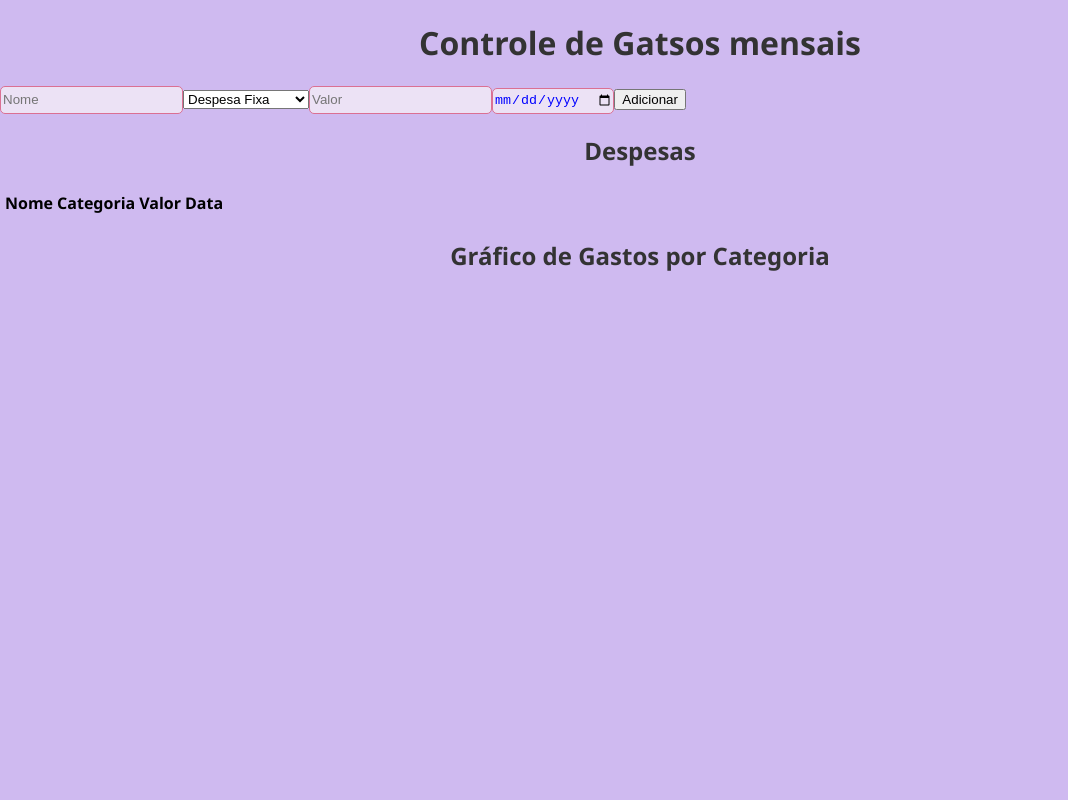
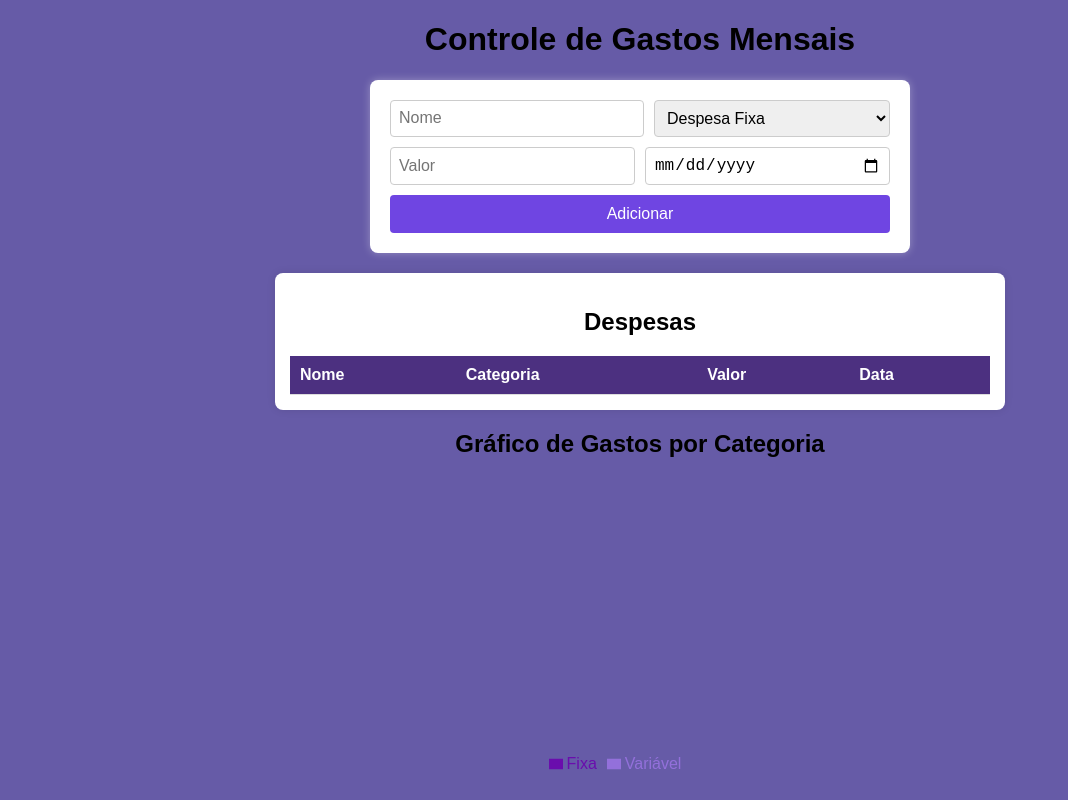
Before and after one commit to marianalmeid/projeto_dw2, a React (Create React App) app in the folder controle-mensal/: page / in a window 1280 px wide. Shown: the whole page, without its empty margins (0-1068 px from the left). Built offline with nearby package versions, Linux system fonts and the light colour scheme.

Commit message:
css-salvar

```diff
--- a/controle-mensal/src/App.css
+++ b/controle-mensal/src/App.css
@@ -1,35 +1,85 @@
+
 body {
-  font-family: 'Segoe UI', sans-serif;
-  background-color: rgb(207, 186, 240);
-  margin: 0;
-  padding: 0;
-  display: flex;
-  flex-direction: column;
-}
-div {
-  width: 100%;
-  justify-content: center;
-
-}
-.lista{
-  width: 100%;
-
-}
-h2 {
+  font-family: Arial, sans-serif;
+  background:rgb(102, 91, 167);
+  margin: 20px;
   color: #333;
-  text-align: center;
 }
 
 h1 {
-  color: #333;
   text-align: center;
-
+  color:rgb(0, 0, 0);
+  font-family: Arial;
+}
+h2 {
+  text-align: center;
+  color:rgb(0, 0, 0);
+  font-family: Arial;
 }
 
-input {
-  background-color: rgb(236, 226, 245);
-  border: 1px solid palevioletred;
-  border-radius: 5px;
-  color: blue;
-  height: 1.5rem;
+form {
+  background: white;
+  max-width: 500px;
+  margin: 20px auto;
+  padding: 20px;
+  border-radius: 8px;
+  box-shadow: 0 0 8px rgba(255, 255, 255, 0.32);
+  display: flex;
+  flex-wrap: wrap;
+  gap: 10px;
+  justify-content: center;
 }
+
+form input, form select {
+  padding: 8px;
+  font-size: 1rem;
+  border: 1px solid #ccc;
+  border-radius: 4px;
+  flex: 1 1 120px;
+}
+
+form button {
+  background:rgb(111, 69, 226);
+  border: none;
+  color: white;
+  padding: 10px 16px;
+  font-size: 1rem;
+  border-radius: 4px;
+  cursor: pointer;
+  transition:0.3s ease;
+  flex: 1 1 100px;
+}
+
+form button:hover {
+  background:rgb(110, 108, 235);
+}
+
+.lista {
+  max-width: 700px;
+  margin: 20px auto;
+  background: white;
+  border-radius: 8px;
+  padding: 15px;
+  box-shadow: 0 0 8px rgba(0,0,0,0.1);
+  overflow-x: auto;
+}
+
+table {
+  width: 100%;
+  border-collapse: collapse;
+}
+
+thead tr {
+  background-color:rgb(76, 48, 128);
+  color: white;
+}
+
+thead th, tbody td {
+  padding: 10px;
+  text-align: left;
+  border-bottom: 1px solid #ddd;
+}
+
+tbody tr:hover {
+  background-color:rgb(183, 180, 192);
+}
--- a/controle-mensal/src/App.jsx
+++ b/controle-mensal/src/App.jsx
@@ -1,24 +1,19 @@
-
 import React, { useState, useEffect } from 'react';
-import './App.css'
-
+import './App.css';
+import { PieChart, Pie, Cell, Tooltip, Legend, ResponsiveContainer } from 'recharts';
 
 const App = () => {
-  const [despesas, setDespesas] = useState([]);
+  const [despesas, setDespesas] = useState(() => {
+    const dadosSalvos = localStorage.getItem('despesas');
+    return dadosSalvos ? JSON.parse(dadosSalvos) : [];
+  });
+
   const [form, setForm] = useState({
     nome: '',
     categoria: 'fixa',
     valor: '',
     data: ''
   });
-
-  useEffect(() => {
-    const dadosSalvos = localStorage.getItem('despesas');
-    if (dadosSalvos) {
-      setDespesas(JSON.parse(dadosSalvos));
-    }
-  }, []);
-
 
   useEffect(() => {
     localStorage.setItem('despesas', JSON.stringify(despesas));
@@ -36,9 +31,27 @@ const App = () => {
     setForm({ ...form, [name]: value });
   };
 
+  // Dados para o gráfico
+  const dadosGrafico = [
+    {
+      categoria: 'Fixa',
+      valor: despesas
+        .filter(d => d.categoria === 'fixa')
+        .reduce((total, d) => total + d.valor, 0)
+    },
+    {
+      categoria: 'Variável',
+      valor: despesas
+        .filter(d => d.categoria === 'variavel')
+        .reduce((total, d) => total + d.valor, 0)
+    }
+  ];
+  const cores = ['#6A0DAD', '#9370DB'];
+
+
   return (
-  <div>
-    <h1>Controle de Gatsos mensais</h1>
+    <div className="container-centralizado">
+      <h1>Controle de Gastos Mensais</h1>
 
       <form onSubmit={adicionarDespesa}>
         <input name="nome" placeholder="Nome" value={form.nome} onChange={mudanca} required />
@@ -54,20 +67,20 @@ return (
       <div className='lista'>
         <h2>Despesas</h2>
         <table>
-     <tread>
+          <thead>
             <tr>
               <th>Nome</th>
               <th>Categoria</th>
               <th>Valor</th>
               <th>Data</th>
             </tr>
-     </tread>
+          </thead>
           <tbody>
             {despesas.map((d, i) => (
               <tr key={i}>
                 <td>{d.nome}</td>
                 <td>{d.categoria}</td>
-              <td>{d.valor.toFixed(2)}</td>
+                <td>R$ {d.valor.toFixed(2)}</td>
                 <td>{d.data}</td>
               </tr>
             ))}
@@ -75,10 +88,31 @@ return (
         </table>
       </div>
 
-
       <h2>Gráfico de Gastos por Categoria</h2>
-
+      <div style={{ width: '100%', maxWidth: 1200, height: 300 }}>
+        <ResponsiveContainer>
+          <PieChart>
+            <Pie
+              data={dadosGrafico}
+              dataKey="valor"
+              nameKey="categoria"
+              cx="50%"
+              cy="50%"
+              outerRadius={100}
+              fill="#8884d8"
+              label
+            >
+              {dadosGrafico.map((entry, index) => (
+                <Cell key={`cell-${index}`} fill={cores[index % cores.length]} />
+              ))}
+            </Pie>
+            <Tooltip />
+            <Legend />
+          </PieChart>
+        </ResponsiveContainer>
+      </div>
     </div>
   );
 };
+
 export default App;
```
Also changed, not shown: package.json (added, +20 -0 lines). Lines whose indentation alone changed are shown as unchanged.
